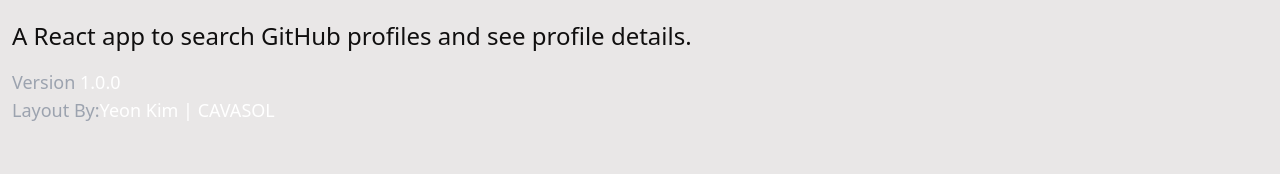
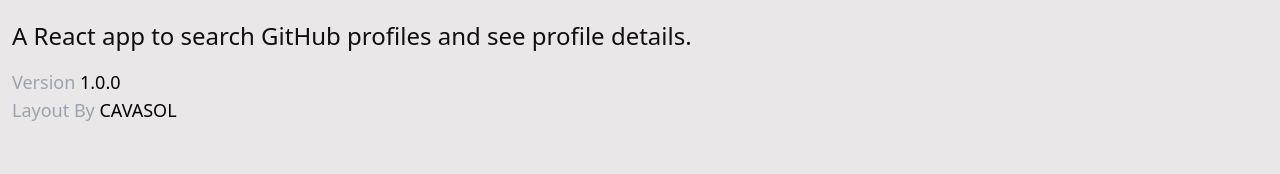
Before and after one commit to CAVASOL/github-finder-app, a React (Create React App) app: page /about in a window 1280 px wide. Shown: the part 329-503 px from the top of the page. Built offline with nearby package versions, Linux system fonts and the light colour scheme; no server answers; the HTML template or start-up script is replaced by a standard one.

Commit message:
fixed routes

```diff
--- a/src/App.js
+++ b/src/App.js
@@ -1,31 +1,37 @@
-import {BrowserRouter as Router, Route, Routes} from 'react-router-dom'
+import { BrowserRouter as Router, Route, Routes } from 'react-router-dom'
 import Navbar from './components/layout/Navbar'
 import Footer from './components/layout/Footer'
 import Alert from './components/layout/Alert'
 import Home from './pages/Home'
 import About from './pages/About'
+import User from './pages/User'
 import NotFound from './pages/NotFound'
-import User from './pages/User'
 import { GithubProvider } from './context/github/GithubContext'
 import { AlertProvider } from './context/alert/AlertContext'
-
 
 function App() {
   return (
     <GithubProvider>
       <AlertProvider>
         <Router>
-          <div className="flex flex-col justify-between h-screen">
+          <div className='flex flex-col justify-between h-screen'>
             <Navbar />
 
             <main className='container mx-auto px-3 pb-12'>
-              <Alert />
               <Routes>
-                <Route path='/' element={<Home />} />
+                <Route
+                  path='/'
+                  element={
+                    <>
+                      <Alert />
+                      <Home />
+                    </>
+                  }
+                />
                 <Route path='/about' element={<About />} />
                 <Route path='/user/:login' element={<User />} />
                 <Route path='/notfound' element={<NotFound />} />
-                <Route path='/*' element={<NotFound />} />
+                <Route path='*' element={<NotFound />} />
               </Routes>
             </main>
 
--- a/src/components/layout/Navbar.jsx
+++ b/src/components/layout/Navbar.jsx
@@ -1,3 +1,4 @@
+import React from 'react'
 import { FaGithub } from 'react-icons/fa'
 import { Link } from 'react-router-dom'
 import PropTypes from 'prop-types'
@@ -17,7 +18,7 @@ function Navbar({ title }) {
         <div className='flex-1 px-2 mx-2'>
           <div className="flex justify-end">
             <Link to='/' className='btn btn-ghost btn-sm rounded-btn'>Home</Link>
-            <Link to='/' className='btn btn-ghost btn-sm rounded-btn'>About</Link>
+            <Link to='/about' className='btn btn-ghost btn-sm rounded-btn'>About</Link>
           </div>
         </div>
       </div>
--- a/src/pages/About.jsx
+++ b/src/pages/About.jsx
@@ -8,13 +8,10 @@ function About() {
         A React app to search GitHub profiles and see profile details.
       </p>
       <p className='text-lg text-gray-400'>
-        Version <span className='text-white'>1.0.0</span>
+        Version <span className='text-black'>1.0.0</span>
       </p>
       <p className='text-lg text-gray-400'>
-        Layout By:
-        <a className='text-white' href='https://https://github.com/CAVASOL'>
-          Yeon Kim | CAVASOL
-        </a>
+        Layout By <a className='text-black' href='https://https://github.com/CAVASOL'>CAVASOL</a>
       </p>
     </div>
   )
```
